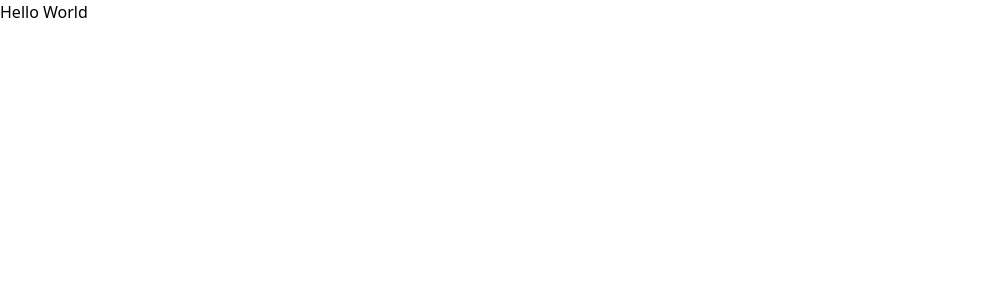
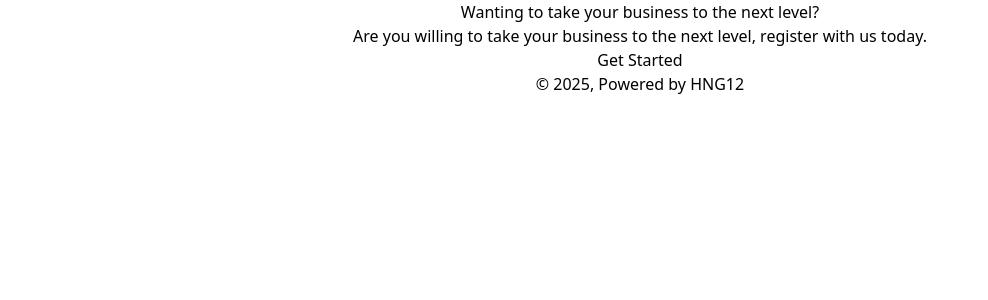
Before and after one commit to Solomon-Dzokoto/Blog, a Next.js app: page / in a window 1280 px wide. Shown: the top 300 px of the page, without its empty margins (0-988 px from the left). Built offline with nearby package versions, Linux system fonts and the light colour scheme.

Commit message:
feat: create footer section

```diff
--- a/src/app/page.tsx
+++ b/src/app/page.tsx
@@ -1,5 +1,10 @@
 // Landing page here
+import Footer from "../component/footer";
 
 export default function Home() {
-  return <div>Hello World</div>;
+  return (
+    <div>
+      <Footer />
+    </div>
+  );
 }
--- /dev/null
+++ b/src/component/footer.tsx
@@ -0,0 +1,19 @@
+import React from "react";
+
+function Footer() {
+  return (
+    <div className="flex flex-col items-center text-center">
+      <div>
+        <p>Wanting to take your business to the next level?</p>
+        <p>
+          Are you willing to take your business to the next level, register with
+          us today.
+        </p>
+        <button>Get Started</button>
+      </div>
+      <p>© 2025, Powered by HNG12</p>
+    </div>
+  );
+}
+
+export default Footer;
```
